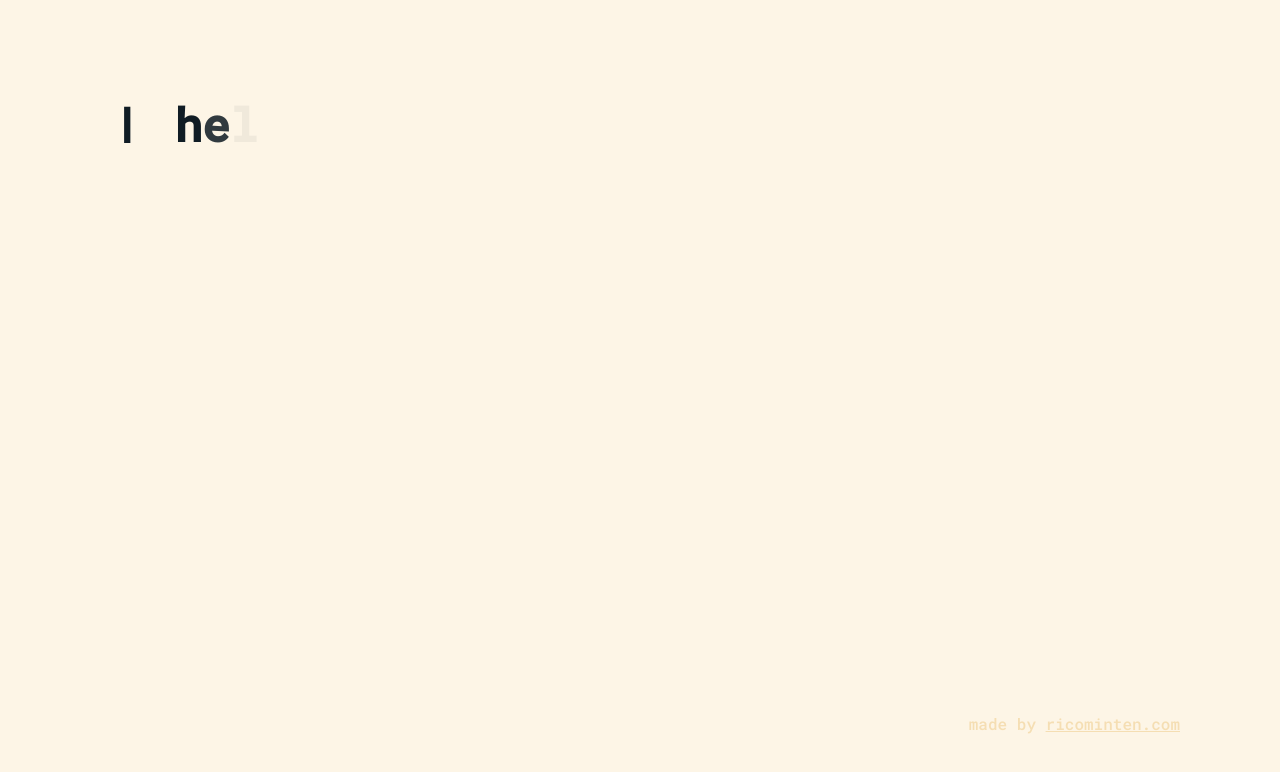
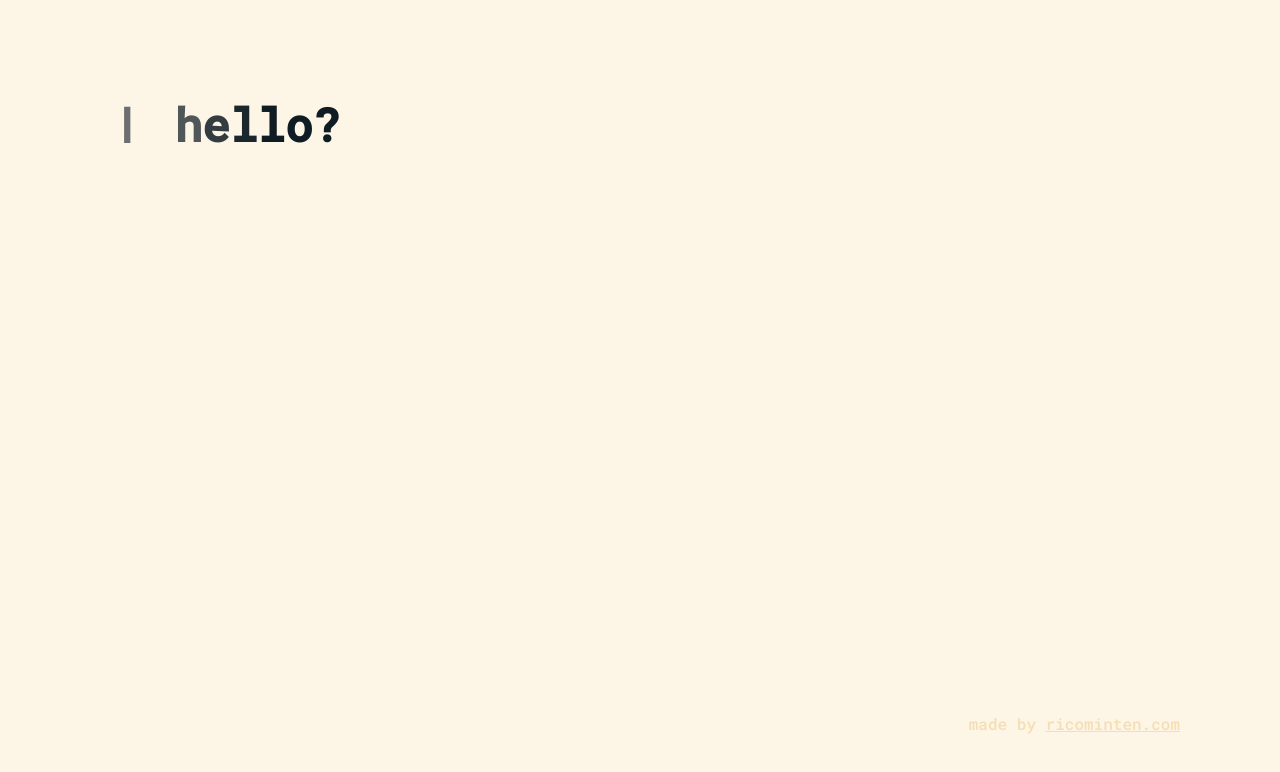
Before and after one commit to ricominten/hello-hello-world, a React (Create React App) app: page / in a window 1280 px wide. Shown: the top 772 px of the page. Built offline with nearby package versions, Linux system fonts and the light colour scheme.

Commit message:
fix: animation

```diff
--- a/src/components/animations/before.style.js
+++ b/src/components/animations/before.style.js
@@ -6,28 +6,28 @@ export const before = (delayed) => keyframes`
     ${vars.animCycleAStartState}% {
         opacity: 0;
     }
-    ${vars.toAnimCyclePercent(1, vars.getDelayTime(delayed, 0.75))}% {
+    ${vars.toAnimCyclePercent(1, vars.getDelayTime(delayed, 1))}% {
         opacity: 0;
     }
-    ${vars.toAnimCyclePercent(1, vars.getDelayTime(delayed, 0.90))}% {
+    ${vars.toAnimCyclePercent(1, vars.getDelayTime(delayed, 1.5))}% {
         opacity: 1;
     }
-    ${vars.toAnimCyclePercent(1, vars.getDelayTime(delayed, 1.05))}% {
+    ${vars.toAnimCyclePercent(1, vars.getDelayTime(delayed, 25))}% {
         opacity: 1;
     }
-    ${vars.toAnimCyclePercent(1, vars.getDelayTime(delayed, 1.25))}% {
+    ${vars.toAnimCyclePercent(1, vars.getDelayTime(delayed, 2.5))}% {
         opacity: 0;
     }
-    ${vars.toAnimCyclePercent(1, vars.getDelayTime(delayed, 1.40))}% {
+    ${vars.toAnimCyclePercent(1, vars.getDelayTime(delayed, 3))}% {
         opacity: 0;
     }
-    ${vars.toAnimCyclePercent(1, vars.getDelayTime(delayed, 1.55))}% {
+    ${vars.toAnimCyclePercent(1, vars.getDelayTime(delayed, 3.5))}% {
         opacity: 1;
     }
-    ${vars.toAnimCyclePercent(1, vars.getDelayTime(true, -0.25))}% {
+    ${vars.toAnimCyclePercent(1, vars.getDelayTime(true, 0))}% {
         ${delayed ? '' : 'opacity: 1;'};
     }
-    ${vars.toAnimCyclePercent(1, vars.getDelayTime(true, 1.75))}% {
+    ${vars.toAnimCyclePercent(1, vars.getDelayTime(true, 2))}% {
         ${delayed ? '' : 'opacity: 0;'};
     }
     ${vars.animCycleAEndState}% {
@@ -38,28 +38,28 @@ export const before = (delayed) => keyframes`
     ${vars.animCycleBStartState}% {
         opacity: 0;
     }
-    ${vars.toAnimCyclePercent(2, vars.getDelayTime(delayed, 0.75))}% {
+    ${vars.toAnimCyclePercent(2, vars.getDelayTime(delayed, 1))}% {
         opacity: 0;
     }
-    ${vars.toAnimCyclePercent(2, vars.getDelayTime(delayed, 0.90))}% {
+    ${vars.toAnimCyclePercent(2, vars.getDelayTime(delayed, 1.5))}% {
         opacity: 1;
     }
-    ${vars.toAnimCyclePercent(2, vars.getDelayTime(delayed, 1.05))}% {
+    ${vars.toAnimCyclePercent(2, vars.getDelayTime(delayed, 25))}% {
         opacity: 1;
     }
-    ${vars.toAnimCyclePercent(2, vars.getDelayTime(delayed, 1.25))}% {
+    ${vars.toAnimCyclePercent(2, vars.getDelayTime(delayed, 2.5))}% {
         opacity: 0;
     }
-    ${vars.toAnimCyclePercent(2, vars.getDelayTime(delayed, 1.40))}% {
+    ${vars.toAnimCyclePercent(2, vars.getDelayTime(delayed, 3))}% {
         opacity: 0;
     }
-    ${vars.toAnimCyclePercent(2, vars.getDelayTime(delayed, 1.55))}% {
+    ${vars.toAnimCyclePercent(2, vars.getDelayTime(delayed, 3.5))}% {
         opacity: 1;
     }
-    ${vars.toAnimCyclePercent(2, vars.getDelayTime(true, -0.25))}% {
+    ${vars.toAnimCyclePercent(2, vars.getDelayTime(true, 0))}% {
         ${delayed ? '' : 'opacity: 1;'};
     }
-    ${vars.toAnimCyclePercent(2, vars.getDelayTime(true, 1.75))}% {
+    ${vars.toAnimCyclePercent(2, vars.getDelayTime(true, 2))}% {
         ${delayed ? '' : 'opacity: 0;'};
     }
     ${vars.animCycleBEndState}% {
--- a/src/components/animations/dot.style.js
+++ b/src/components/animations/dot.style.js
@@ -6,15 +6,20 @@ export const dot = keyframes`
     // Cycle 1 start
     ${vars.animCycleAStartState}% {
         background-color: ${vars.lightColour};
+        transform: scale(0, 0);
+
     }
     ${vars.toAnimCyclePercent(1, 0.01)}% {
         background-color: ${vars.darkColour};
         transform: scale(0, 0);
     }
-    ${vars.toAnimPercent(8)}% {
+    ${vars.toAnimCyclePercent(1,13)}% {
         transform: scale(0, 0);
     }
-    ${vars.toAnimPercent(18)}% {
+    ${vars.toAnimCyclePercent(1,16.5)}% {
+        transform: scale(250, 250);
+    }
+    ${vars.toAnimCyclePercent(1,18.5)}% {
         transform: scale(100, 100);
     }
     ${vars.animCycleAEndState}% {
@@ -29,7 +34,16 @@ export const dot = keyframes`
     ${vars.toAnimCyclePercent(2, 0.01)}% {
         background-color: ${vars.lightColour};
     }
-    ${vars.animCycleBEndState}% {
+    ${vars.toAnimCyclePercent(2,13)}% {
+        transform: scale(0, 0);
+    }
+    ${vars.toAnimCyclePercent(2,16.5)}% {
+        transform: scale(250, 250);
+    }
+    ${vars.toAnimCyclePercent(2,18.5)}% {
+        transform: scale(100, 100);
+    }
+    ${vars.toAnimCyclePercent(2,20)}% {
         background-color: ${vars.lightColour};
         transform: scale(10000, 10000);
     }
--- a/src/components/animations/letters.style.js
+++ b/src/components/animations/letters.style.js
@@ -8,40 +8,38 @@ export const letters = (delayed, offset) => keyframes`
     ${vars.animCycleAStartState}% {
         opacity: 0;
     }
-    ${vars.toAnimCyclePercent(1, vars.getDelayTime(delayed, 1.80+(offset/8)))}% {
+    ${vars.toAnimCyclePercent(1, vars.getDelayTime(delayed, 4+(offset/8)))}% {
         opacity: 0;
     }
-    ${vars.toAnimCyclePercent(1, vars.getDelayTime(delayed, 2.05+(offset/8)))}% {
+    ${vars.toAnimCyclePercent(1, vars.getDelayTime(delayed, 5+(offset/8)))}% {
         opacity: 1;
     }
-    ${vars.toAnimCyclePercent(1, vars.getDelayTime(true, -0.25))}% {
+    ${vars.toAnimCyclePercent(1, vars.getDelayTime(true, 0))}% {
         ${delayed ? '' : 'opacity: 1;'};
     }
-    ${vars.toAnimCyclePercent(1, vars.getDelayTime(true, 1.75))}% {
+    ${vars.toAnimCyclePercent(1, vars.getDelayTime(true, 2))}% {
         ${delayed ? '' : 'opacity: 0;'};
     }
     ${vars.animCycleAEndState}% {
         opacity: ${delayed ? 1 : 0};
     }
-
-    // Cycle 2 start
-    ${vars.animCycleBStartState}% {
+    ${vars.toAnimCyclePercent(2, vars.getDelayTime(delayed, 4+(offset/8)))}% {
         opacity: 0;
     }
-    ${vars.toAnimCyclePercent(2, vars.getDelayTime(delayed, 1.80+(offset/8)))}% {
-        opacity: 0;
-    }
-    ${vars.toAnimCyclePercent(2, vars.getDelayTime(delayed, 2.05+(offset/8)))}% {
+    ${vars.toAnimCyclePercent(2, vars.getDelayTime(delayed, 5+(offset/8)))}% {
         opacity: 1;
     }
-    ${vars.toAnimCyclePercent(2, vars.getDelayTime(true, -0.25))}% {
+    ${vars.toAnimCyclePercent(2, vars.getDelayTime(true, 0))}% {
         ${delayed ? '' : 'opacity: 1;'};
     }
-    ${vars.toAnimCyclePercent(2, vars.getDelayTime(true, 1.75))}% {
+    ${vars.toAnimCyclePercent(2, vars.getDelayTime(true, 2))}% {
         ${delayed ? '' : 'opacity: 0;'};
     }
     ${vars.animCycleBEndState}% {
         opacity: ${delayed ? 1 : 0};
     }
-
+    // Cycle 2 start
+    ${vars.animCycleBStartState}% {
+        opacity: 0;
+    }
 `;
--- a/src/variables.js
+++ b/src/variables.js
@@ -8,17 +8,18 @@ export const aboutOutlineColour = 'Peru';
 export const animationDuration = 40;
 export const animationBase = `${animationDuration}s ease infinite`;
 export const toAnimPercent = (secs) => secs/(animationDuration/100);
-export const toAnimCyclePercent = (cycle = 1, secs) =>
-    toAnimPercent(
-        (secs + (cycle === 1 ? 0 : (animationDuration/2)))/(animationDuration/100)
-    );
+export const toAnimCyclePercent = (cycle = 1, secs) => {
+    if (cycle === 1) return toAnimPercent(secs);
+    return toAnimPercent(secs + (animationDuration/2));
+};
+
 
 export const animCycleAStartState = toAnimPercent(0);
 export const animCycleAEndState = toAnimPercent(((animationDuration/2)-0.01));
 export const animCycleBStartState = toAnimPercent((animationDuration/2));
 export const animCycleBEndState = toAnimPercent((animationDuration-0.01));
 
-export const groupDelay = 4;
+export const groupDelay = 5;
 
 export const getDelayTime = (delayed, time) => {
     const base = delayed ? groupDelay : 0;
```
